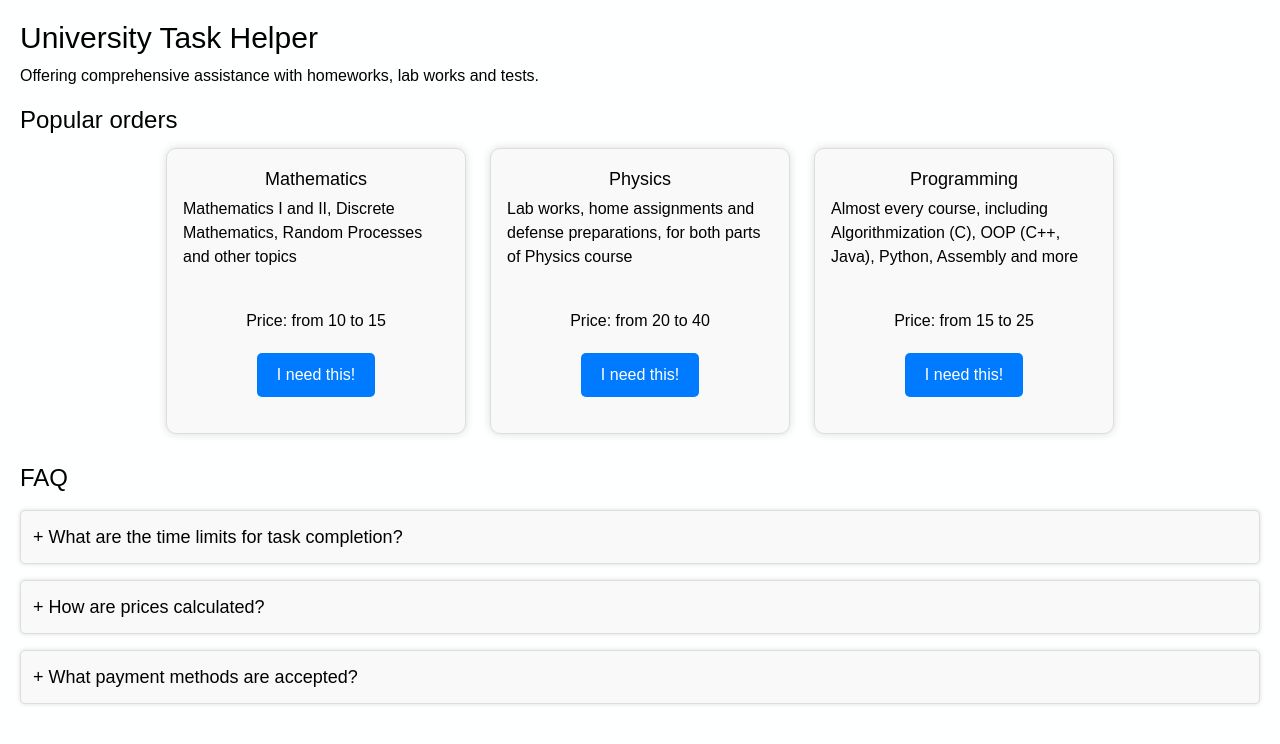
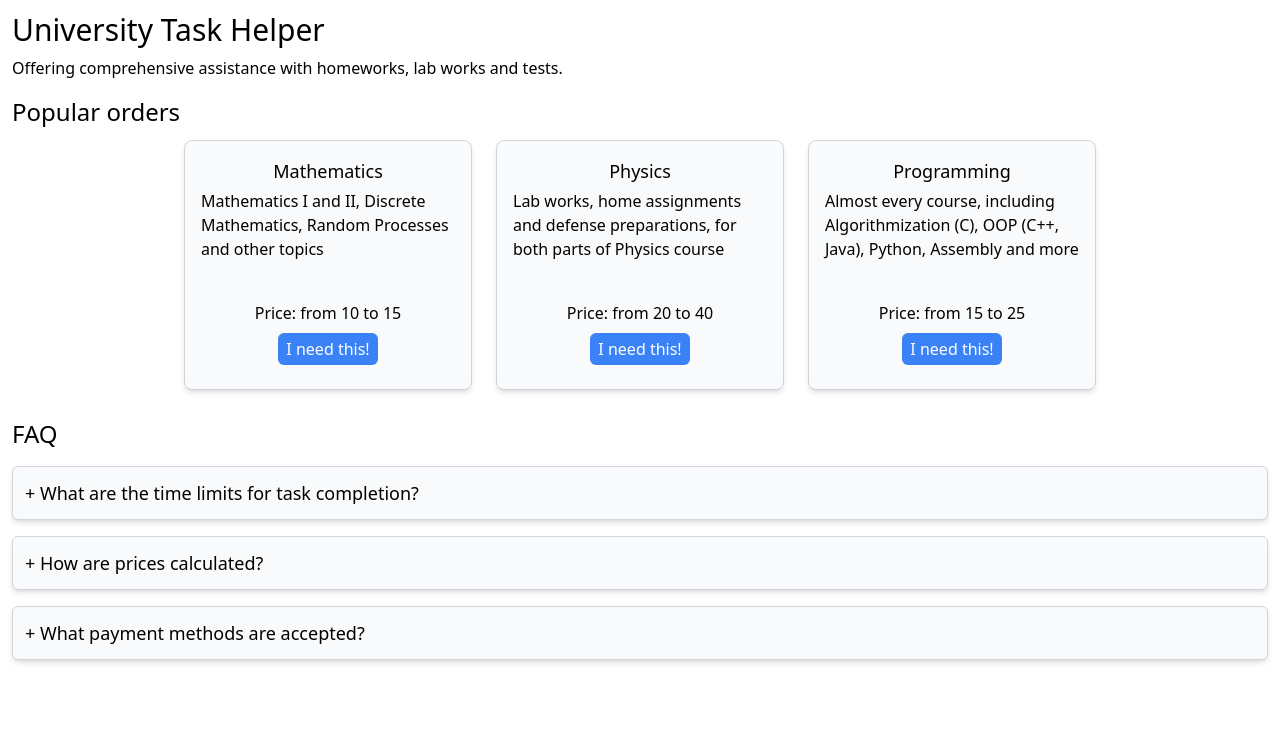
Before and after one commit to hinkalnya/hinkalnya.github.io, a React (Create React App) app: page / in a window 1280 px wide. Shown: the top 744 px of the page. Built offline with nearby package versions, Linux system fonts and the light colour scheme.

Commit message:
Converted all styles to Tailwind

```diff
--- a/src/App.jsx
+++ b/src/App.jsx
@@ -5,7 +5,7 @@ import { faqData } from "./data"
 
 const App = () => {
     return (
-        <div className="container">
+        <div className="wrapper p-3">
             <header>
                 <h1 className="text-3xl">University Task Helper</h1>
                 <p className="mt-2">
--- a/src/components/Faq.jsx
+++ b/src/components/Faq.jsx
@@ -1,19 +1,18 @@
 import React, { useState } from "react"
 
 const Faq = ({ faq: { question, answer } }) => {
-    const [isOpen, setIsOpen] = useState(false)
-    const toggleIsOpen = () => setIsOpen(!isOpen)
+    const [isVisible, setIsVisible] = useState(false)
 
-    const headerElement = <h3 className="text-lg">+ {question}</h3>
-    const answerElement = isOpen && <p className="mt-2">{answer}</p>
+    const toggleVisibility = () => {
+        setIsVisible(!isVisible)
+    }
 
     return (
-        <div
-            onClick={toggleIsOpen}
-            className="faq-item mt-4 p-3 cursor-pointer select-none"
-        >
-            {headerElement}
-            {answerElement}
+        <div onClick={toggleVisibility} className="faq">
+            <div className="text-lg">+ {question}</div>
+            <div className={`mt-2 ${isVisible ? "visible" : "hidden"}`}>
+                {answer}
+            </div>
         </div>
     )
 }
--- a/src/components/Task.jsx
+++ b/src/components/Task.jsx
@@ -2,16 +2,16 @@ import React from "react"
 
 function Task({ title, description, price }) {
     return (
-        <div className="task m-3 p-4 max-h-full duration-500">
-            <h3 className="text-lg mb-1">{title}</h3>
+        <div className="task">
+            <div className="task-title text-lg mb-1">{title}</div>
+            <div className="task-description mb-10">{description}</div>
+            <div className="task-price">
+                Price: from {price.min} to {price.max}
+            </div>
 
-            <p className="mb-10">{description}</p>
-
-            <p className="price">
-                Price: from {price.min} to {price.max}
-            </p>
-
-            <button className="accept">I need this!</button>
+            <button className="task-button px-2 py-1 m-2 rounded-md bg-blue-500 text-white hover:bg-blue-600 duration-300">
+                I need this!
+            </button>
         </div>
     )
 }
--- a/src/index.css
+++ b/src/index.css
@@ -2,63 +2,10 @@
 @tailwind components;
 @tailwind utilities;
 
-body {
-    font-family: Arial, sans-serif;
-    margin: 0;
-    padding: 0;
-    background-color: #feffff;
-}
-
-.container {
-    padding: 20px;
-}
-
-button {
-    background-color: #007bff;
-    color: #fff;
-    border: none;
-    border-radius: 5px;
-    font-size: 16px;
-    padding: 10px 20px;
-    cursor: pointer;
-    margin: 20px auto;
-    display: block;
-}
-
-button:hover {
-    background-color: #0056b3;
-}
-
-.popular-tasks {
-    display: flex;
-    flex-wrap: wrap;
-    gap: auto;
-    justify-content: center;
-}
-
-.faq-item {
-    background-color: #f9f9f9;
-    border: 1px solid #ddd;
-    border-radius: 5px;
-    box-shadow: 0px 0px 5px #ddd;
-}
-
-.faq-item:hover {
-    box-shadow: 0px 0px 5px #bbb;
+.faq {
+    @apply mt-4 p-3 rounded-md duration-300 bg-gray-50 border border-gray-300 shadow-md hover:shadow-md hover:shadow-gray-400 cursor-pointer select-none;
 }
 
 .task {
-    display: flex;
-    flex-direction: column;
-    align-items: center;
-    max-width: 300px;
-
-    background-color: #f9f9f9;
-    border: 1px solid #ddd;
-    border-radius: 10px;
-    box-shadow: 0px 0px 10px #ddd;
+    @apply m-3 p-4 rounded-lg duration-500 max-w-72 bg-gray-50 border border-gray-300 shadow-md hover:shadow-lg hover:shadow-gray-400 flex flex-col items-center;
 }
-
-.task:hover {
-    box-shadow: 0px 0px 10px #aaa;
-}
--- a/src/modules/PopularTasks.jsx
+++ b/src/modules/PopularTasks.jsx
@@ -4,7 +4,7 @@ import { popularTasks } from "../data.js"
 
 const PopularTasks = () => {
     return (
-        <div className="popular-tasks">
+        <div className="popular-tasks flex flex-wrap justify-center">
             {popularTasks.map((task, index) => (
                 <Task
                     title={task.title}
```
